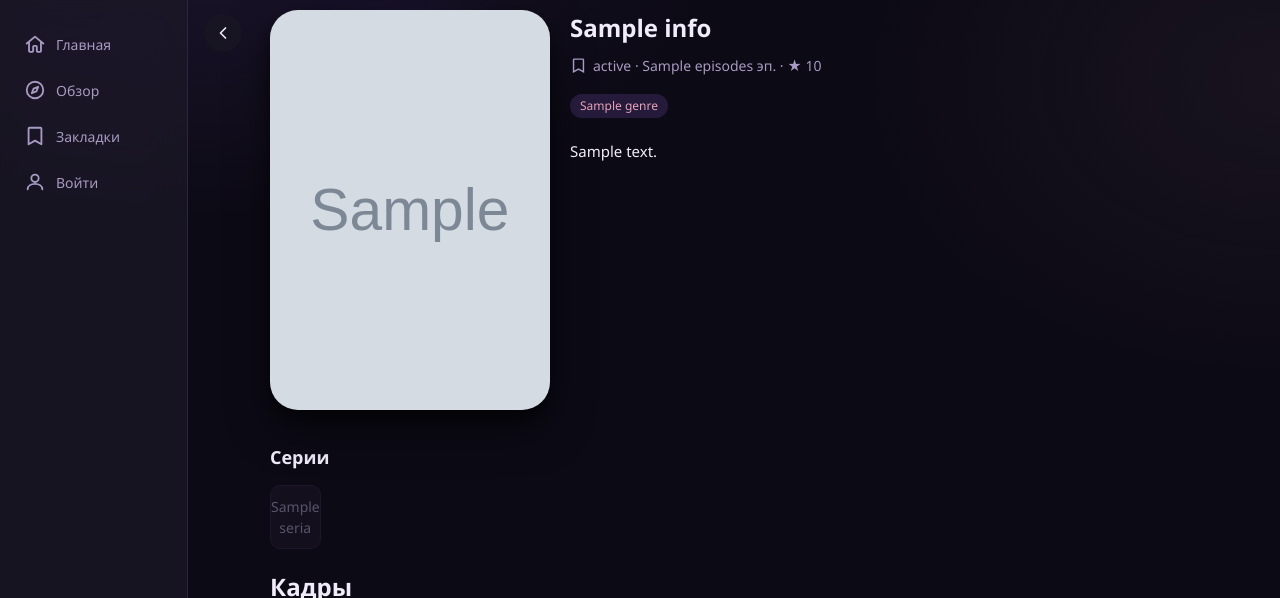
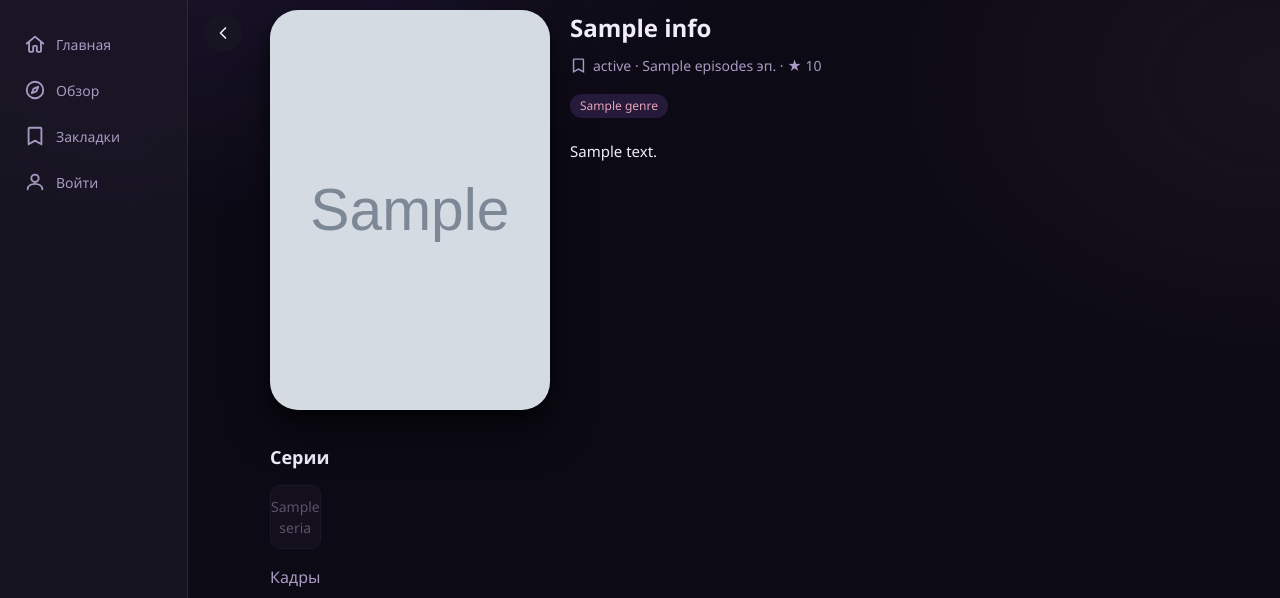
Before and after one commit to Likoi8/VastAnime, a Python web app: template templates/anime.html in a window 1280 px wide. Shown: the top 598 px of the page. Run offline with Jinja, Linux system fonts and the light colour scheme; the template is opened without the code that fills it: most values are stand-ins (such as "Sample title", 1, 10 or a date in 2020); grey boxes marked "Sample" are stand-in pictures; some web fonts are replaced.

Commit message:
Auto-sync: server changes 2026-09-20 23:50

```diff
--- a/static/css/style.css
+++ b/static/css/style.css
@@ -1644,3 +1644,13 @@ body.manga-reader-body .site-main {
   .shot-item img { height: 90px; }
   .screenshots-scroll { gap: 8px; }
 }
+
+.screenshots-section h2 {
+  font-size: 15px;
+  font-weight: 500;
+  color: var(--text-muted);
+  margin: 16px 0 8px;
+}
+@media (min-width: 993px) {
+  .screenshots-section h2 { font-size: 16px; }
+}
```
